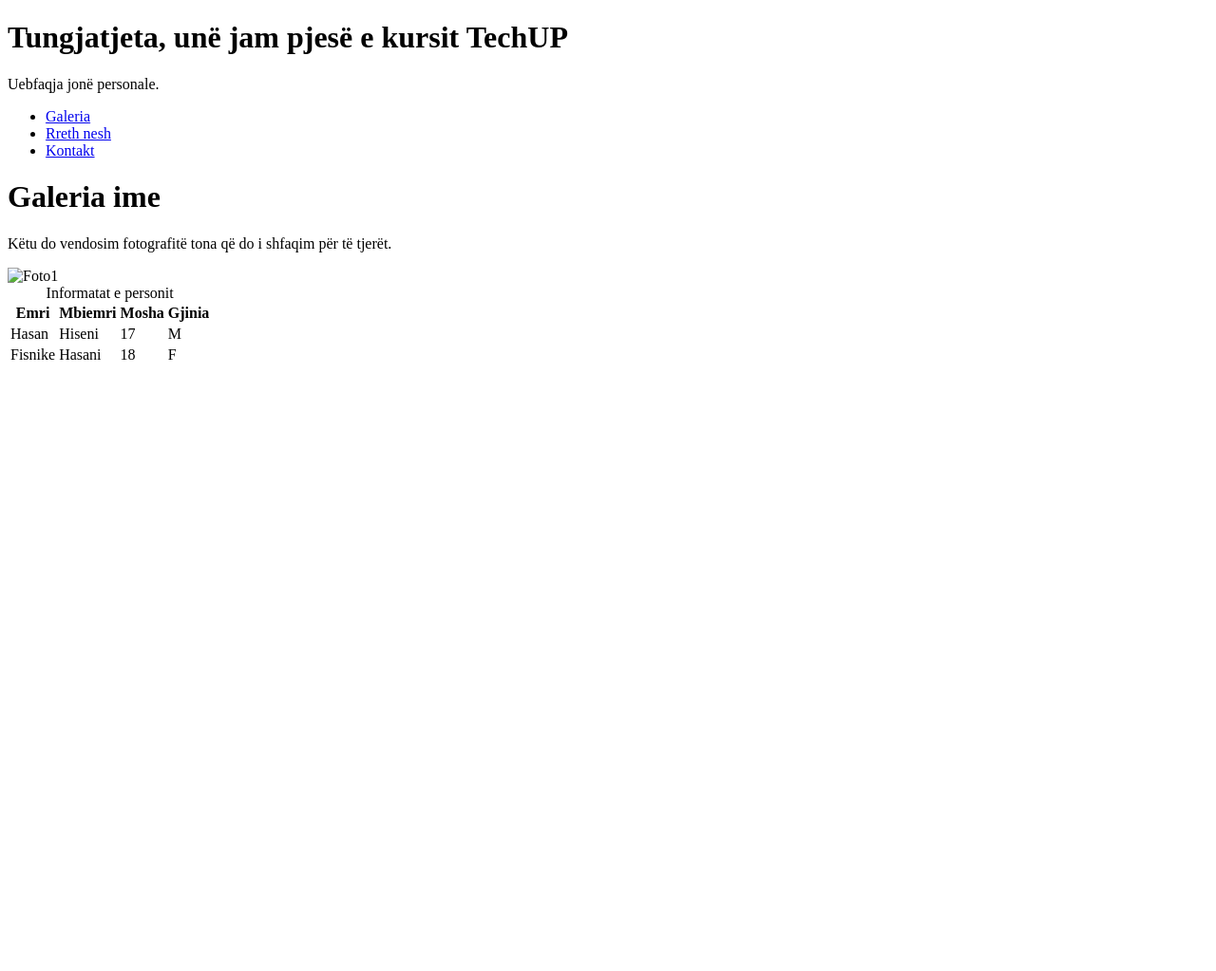
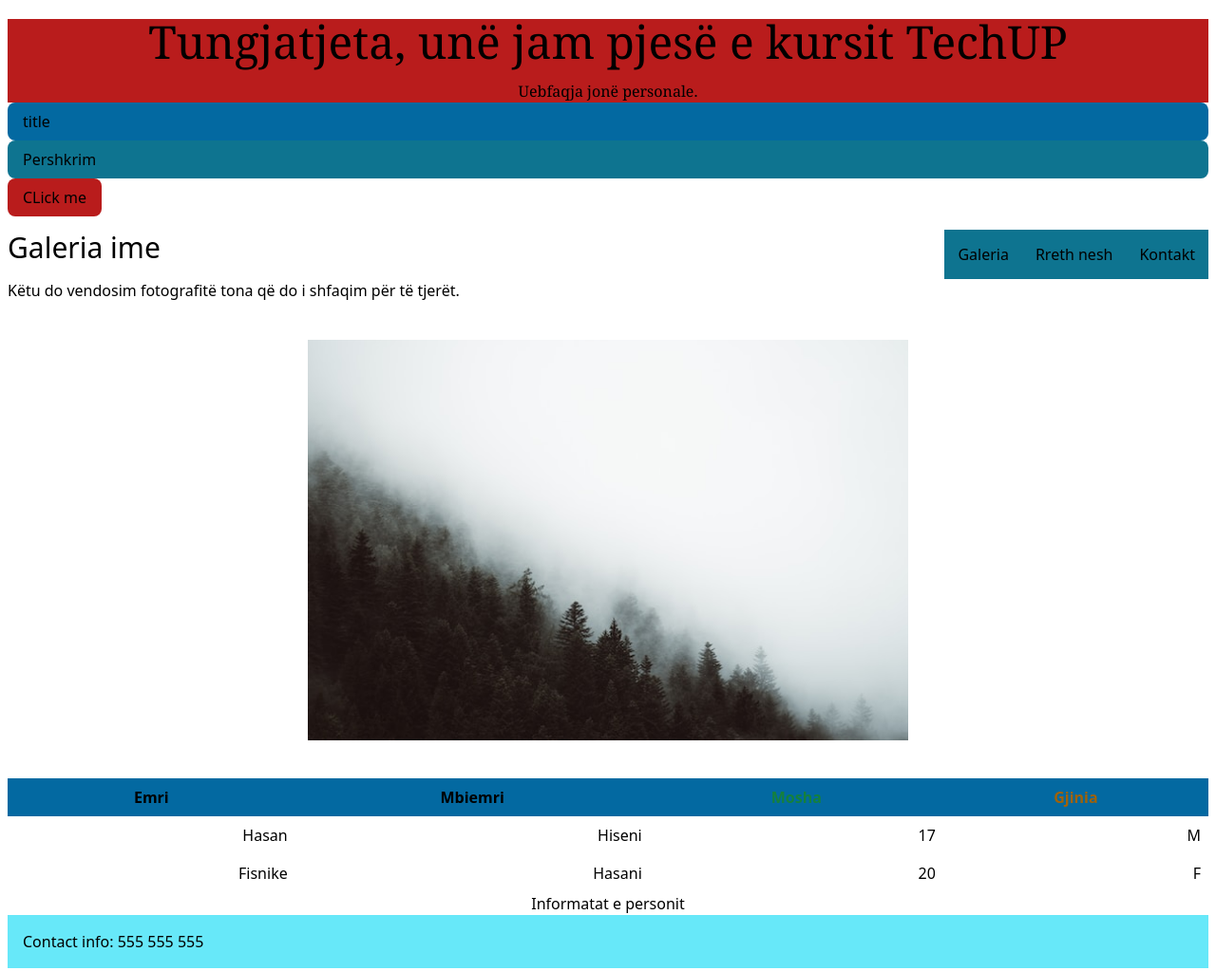
Before and after one commit to techup2023group15/group10, a plain HTML site: page index.html in a window 1280 px wide. Shown: the whole page at 95% size. Before the commit the page ends 800 px from the top, so only its background shows below. Drawn offline with nearby package versions, Linux system fonts and the light colour scheme.

Commit message:
Tungjatjeta

```diff
--- a/index.html
+++ b/index.html
@@ -3,46 +3,63 @@
 <head>
     <meta charset="UTF-8">
     <title>Kursi TechUP</title>
+    <script src="https://cdn.tailwindcss.com"></script>
 </head>
-	<body>
-  		<h1>Tungjatjeta, unë jam pjesë e kursit TechUP</h1>
+<body class="px-2 py-5">
+    <div class="bg-red-700 font-serif text-center">
+        <h1 class="text-5xl mb-4">Tungjatjeta, unë jam pjesë e kursit TechUP</h1>
         <p>Uebfaqja jonë personale.</p>
-		<ul>
-			<li>
+    </div>
+
+    <div>
+        <h3 class="bg-sky-700 text-white-700 px-4 py-2 rounded-lg">title</h3>
+        <p class="bg-cyan-700 text-white-700 px-4 py-2  rounded-lg">Pershkrim</p>
+        <button class="bg-red-700 text-black-700 px-4 py-2 rounded-lg">CLick me </button>
+    </div>
+
+
+
+    <div class="flex justify-between items-center">
+        <h1 class="text-3xl">Galeria ime</h1>
+        <ul class="flex mt-3.5">
+            <li class="p-3.5 bg-cyan-700 hover:bg-cyan-300 hover:text-white-700 text-white-300">
                 <a href="gallery.html">Galeria</a>
             </li>
-			<li>
+            <li class="p-3.5 bg-cyan-700 hover:bg-cyan-300 hover:text-white-700 text-white-300">
                 <a href="about.html">Rreth nesh</a>
             </li>
-			<li>
+            <li class="p-3.5 bg-cyan-700 hover:bg-cyan-300 hover:text-white-700 text-white-300">
                 <a href="contact.html">Kontakt</a>
             </li>
         </ul>
-		<h1>Galeria ime</h1>
+    </div>
     <p>
         Këtu do vendosim fotografitë tona që do i shfaqim për të tjerët.
     </p>
-		<img src="foto1.jpg" alt="Foto1">
-	  	<table>
-			<caption>Informatat e personit</caption>
+    <img src="foto1.jpg" alt="Foto1" class="w-[50%] my-10 h-auto mr-auto ml-auto">
+    <table class="w-full">
+        <caption class="caption-bottom">Informatat e personit</caption>
         <tr>
-				<th>Emri</th>
-				<th>Mbiemri</th>
-				<th>Mosha</th>
-				<th>Gjinia</th>
+            <th class="text-center p-2 bg-sky-700 text-black-700">Emri</th>
+            <th class="text-center p-2 bg-sky-700 text-black-700">Mbiemri</th>
+            <th class="text-center p-2 bg-sky-700 text-green-700">Mosha</th>
+            <th class="text-center p-2 bg-sky-700 text-yellow-700">Gjinia</th>
         </tr>
         <tr>
-				<td>Hasan</td>
-				<td>Hiseni</td>
-				<td>17</td>
-				<td>M</td>
+            <td class="text-right p-2">Hasan</td>
+            <td class="text-right p-2">Hiseni</td>
+            <td class="text-right p-2">17</td>
+            <td class="text-right p-2">M</td>
         </tr>
         <tr>
-				<td>Fisnike</td>
-				<td>Hasani</td>
-				<td>18</td>
-				<td>F</td>
+            <td class="text-right p-2">Fisnike</td>
+            <td class="text-right p-2">Hasani</td>
+            <td class="text-right p-2">20</td>
+            <td class="text-right p-2">F</td>
         </tr>
     </table>
+    <div class="text-left p-4 bg-cyan-300">
+        <p>Contact info: 555 555 555</p>
+    </div>
 </body>
 </html>
--- a/style.css
+++ b/style.css
@@ -7,17 +7,14 @@
     background-color: #247BA0;
 }
 
-#foto1 {
-    width: 100%;
-      height: auto;
-    display: block;
-    margin-left: auto;
-    margin-right: auto;
+#lulja {
+    width: 400px;
+    height: 200px;
 }
 
 ul {
     float: right;
-    background-color: #247BA0;
+    background-color: #ff0000;
     list-style-type: none;
     margin: 0;
     padding: 0;
@@ -36,7 +33,7 @@ li a {
 }
 
 li a:hover {
-    background-color: #5ADBFF;
+    background-color: #000000;
     height: 22px;
     color: #247BA0;
 }
@@ -56,7 +53,7 @@ th, td {
 }
 
 th {
-    background-color: #094074;
+    background-color: #e2400f;
     color: white;
 }
 
@@ -65,3 +62,27 @@ th {
     padding: 0.5em;
     text-align: right;
 }
+#btn {
+    background-color: #ff0000
+    cornflowerblue;
+    padding: 10px 40px 60px 30px;
+
+    margin: 30px 45px 30px 45px;
+}
+
+th:hover {
+    background-color: black;
+  }
+  tr:nth-child(even){
+    background-color: blue;
+    }
+    tr:nth-child(odd){
+    background-color: green;
+    }
+    #lulja{
+        width: 200px;
+        height: 200px;
+        margin: 200px;
+        padding: 100px;
+
+    }
```
Also changed, not shown: foto1.jpg (added), lulja.jfif (added). Lines whose indentation alone changed are shown as unchanged.
